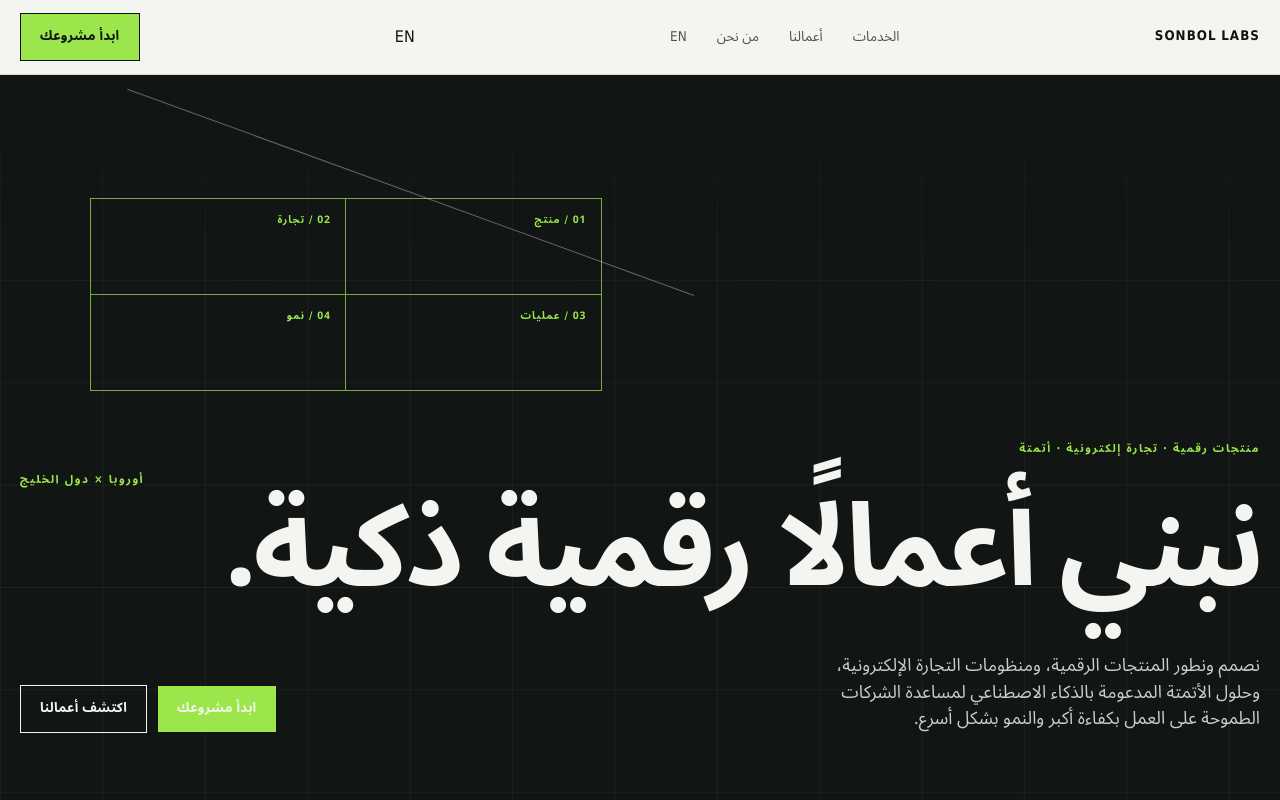
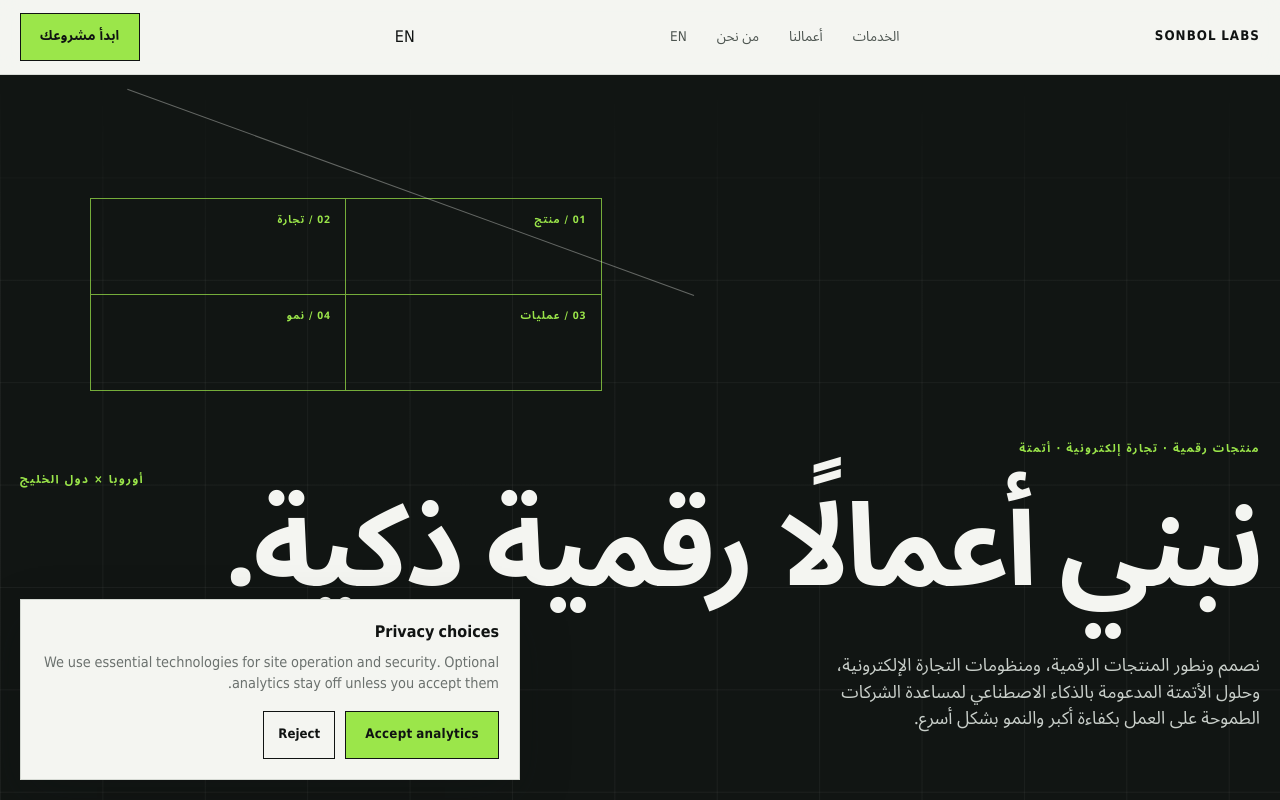
Before and after one commit to mohamedsonbol/sonbolabs, a Next.js app: page /ar in a window 1280 px wide. Shown: the top 800 px of the page. Built offline with nearby package versions, Linux system fonts and the light colour scheme; no server answers.

Commit message:
feat: add consent-aware analytics

```diff
--- a/app/layout.tsx
+++ b/app/layout.tsx
@@ -2,8 +2,8 @@ import type { Metadata } from "next";
 import "./globals.css";
 import { Header } from "@/components/layout/header";
 import { Footer } from "@/components/layout/footer";
-import { GTM } from "@/components/analytics/analytics";
+import { AnalyticsConsent } from "@/components/analytics/analytics-consent";
 import { company } from "@/content/company";
 import { headers } from "next/headers";
 export const metadata: Metadata = { metadataBase:new URL(company.siteUrl), title:{default:"Sonbol Labs | AI-Native Digital Product & Commerce Studio",template:"%s | Sonbol Labs"}, description:"Sonbol Labs builds digital products, commerce systems and AI automation for ambitious businesses across Europe and the GCC.", alternates:{canonical:"/",languages:{en:"/",ar:"/ar"}}, openGraph:{type:"website",siteName:"Sonbol Labs",title:"Sonbol Labs | AI-Native Digital Product & Commerce Studio",description:"Digital products, commerce systems and AI automation for ambitious businesses across Europe and the GCC."}, twitter:{card:"summary_large_image"} };
-export default async function RootLayout({children}:{children:React.ReactNode}){const locale=(await headers()).get("x-sonbol-locale") === "ar" ? "ar" : "en";const jsonLd={"@context":"https://schema.org","@graph":[{"@type":"Organization",name:company.name,url:company.siteUrl},{"@type":"ProfessionalService",name:company.name,description:company.descriptor,areaServed:["Europe","GCC"]},{"@type":"WebSite",name:company.name,url:company.siteUrl}]};return <html lang={locale} dir={locale === "ar" ? "rtl" : "ltr"}><body><GTM/><a href="#main" style={{position:"absolute",insetInlineStart:"-999px"}}>Skip to content</a><Header/><main id="main">{children}</main><Footer/><script type="application/ld+json" dangerouslySetInnerHTML={{__html:JSON.stringify(jsonLd)}}/></body></html>}
+export default async function RootLayout({children}:{children:React.ReactNode}){const locale=(await headers()).get("x-sonbol-locale") === "ar" ? "ar" : "en";const jsonLd={"@context":"https://schema.org","@graph":[{"@type":"Organization",name:company.name,url:company.siteUrl},{"@type":"ProfessionalService",name:company.name,description:company.descriptor,areaServed:["Europe","GCC"]},{"@type":"WebSite",name:company.name,url:company.siteUrl}]};return <html lang={locale} dir={locale === "ar" ? "rtl" : "ltr"}><body><AnalyticsConsent locale={locale}/><a href="#main" style={{position:"absolute",insetInlineStart:"-999px"}}>Skip to content</a><Header/><main id="main">{children}</main><Footer/><script type="application/ld+json" dangerouslySetInnerHTML={{__html:JSON.stringify(jsonLd)}}/></body></html>}
--- /dev/null
+++ b/components/analytics/analytics-consent.tsx
@@ -0,0 +1,11 @@
+"use client";
+import { useEffect, useState, useSyncExternalStore } from "react";
+import { GTM, setGoogleConsent, trackEvent } from "./analytics";
+type Consent = "granted" | "denied" | null;
+const cookieName = "sonbol_analytics_consent";
+const maxAge = 60 * 60 * 24 * 180;
+function readConsent(): Consent { const value=document.cookie.split("; ").find((item)=>item.startsWith(`${cookieName}=`))?.split("=")[1]; return value === "granted" || value === "denied" ? value : null; }
+function persistConsent(consent: Exclude<Consent,null>) { document.cookie=`${cookieName}=${consent}; Path=/; Max-Age=${maxAge}; SameSite=Lax; Secure`; }
+function subscribeConsent(callback: () => void) { window.addEventListener("sonbol-consent-change", callback); return () => window.removeEventListener("sonbol-consent-change", callback); }
+const copy={en:{title:"Privacy choices",body:"We use essential technologies for site operation and security. Optional analytics stay off unless you accept them.",accept:"Accept analytics",reject:"Reject",change:"Privacy choices"},ar:{title:"خيارات الخصوصية",body:"نستخدم تقنيات ضرورية لتشغيل الموقع وأمانه. تظل التحليلات الاختيارية متوقفة ما لم توافق عليها.",accept:"قبول التحليلات",reject:"رفض",change:"خيارات الخصوصية"}};
+export function AnalyticsConsent({locale}:{locale:"en"|"ar"}) { const consent=useSyncExternalStore(subscribeConsent,readConsent,()=>null); const [open,setOpen]=useState(false); const text=copy[locale]; useEffect(()=>{setGoogleConsent(consent === "granted" ? "granted" : "denied",consent === null ? "default" : "update");},[consent]); useEffect(()=>{if(consent!=="granted")return;const onClick=(event:MouseEvent)=>{const link=(event.target as Element | null)?.closest("a[href]");if(link instanceof HTMLAnchorElement&&link.hostname === "calendly.com")trackEvent("booking_click",{destination:link.href});};document.addEventListener("click",onClick);return()=>document.removeEventListener("click",onClick);},[consent]); function choose(next:Exclude<Consent,null>){persistConsent(next);window.dispatchEvent(new Event("sonbol-consent-change"));setOpen(false);} return <><GTM enabled={consent === "granted"}/>{(consent === null || open)&&<section className="consent-banner" role="dialog" aria-modal="false" aria-label={text.title}><div><strong>{text.title}</strong><p>{text.body}</p></div><div className="consent-actions"><button className="button button-primary" type="button" onClick={()=>choose("granted")}>{text.accept}</button><button className="consent-reject" type="button" onClick={()=>choose("denied")}>{text.reject}</button></div></section>}{consent !== null&&!open&&<button className="consent-settings" type="button" onClick={()=>setOpen(true)}>{text.change}</button>}</>; }
--- a/components/analytics/analytics.tsx
+++ b/components/analytics/analytics.tsx
@@ -1,5 +1,35 @@
 "use client";
+
 import { useEffect } from "react";
-declare global { interface Window { dataLayer?: Record<string, unknown>[] } }
-export function trackEvent(event: string, data: Record<string, string | undefined> = {}) { window.dataLayer?.push({ event, ...data }); }
-export function GTM() { const id = process.env.NEXT_PUBLIC_GTM_ID; useEffect(() => { if (!id) return; window.dataLayer = window.dataLayer || []; window.dataLayer.push({ "gtm.start": Date.now(), event: "gtm.js" }); const s=document.createElement("script"); s.async=true; s.src=`https://www.googletagmanager.com/gtm.js?id=${id}`; document.head.appendChild(s); }, [id]); return null; }
+
+declare global { interface Window { dataLayer?: unknown[] } }
+
+const consentCookie = "sonbol_analytics_consent";
+
+function hasAnalyticsConsent() { return typeof document !== "undefined" && document.cookie.split("; ").includes(`${consentCookie}=granted`); }
+function gtag(...args: unknown[]) { window.dataLayer = window.dataLayer || []; window.dataLayer.push(args); }
+
+export function setGoogleConsent(consent: "granted" | "denied", mode: "default" | "update") {
+  gtag("consent", mode, { ad_storage: "denied", ad_user_data: "denied", ad_personalization: "denied", analytics_storage: consent });
+}
+
+export function trackEvent(event: string, data: Record<string, string | undefined> = {}) {
+  if (!hasAnalyticsConsent()) return;
+  window.dataLayer = window.dataLayer || [];
+  window.dataLayer.push({ event, ...data });
+}
+
+export function GTM({ enabled }: { enabled: boolean }) {
+  const id = process.env.NEXT_PUBLIC_GTM_ID;
+  useEffect(() => {
+    if (!enabled || !id || document.getElementById("sonbol-gtm")) return;
+    window.dataLayer = window.dataLayer || [];
+    window.dataLayer.push({ "gtm.start": Date.now(), event: "gtm.js" });
+    const script = document.createElement("script");
+    script.id = "sonbol-gtm";
+    script.async = true;
+    script.src = `https://www.googletagmanager.com/gtm.js?id=${encodeURIComponent(id)}`;
+    document.head.appendChild(script);
+  }, [enabled, id]);
+  return null;
+}
```
Also changed, not shown: app/globals.css.
